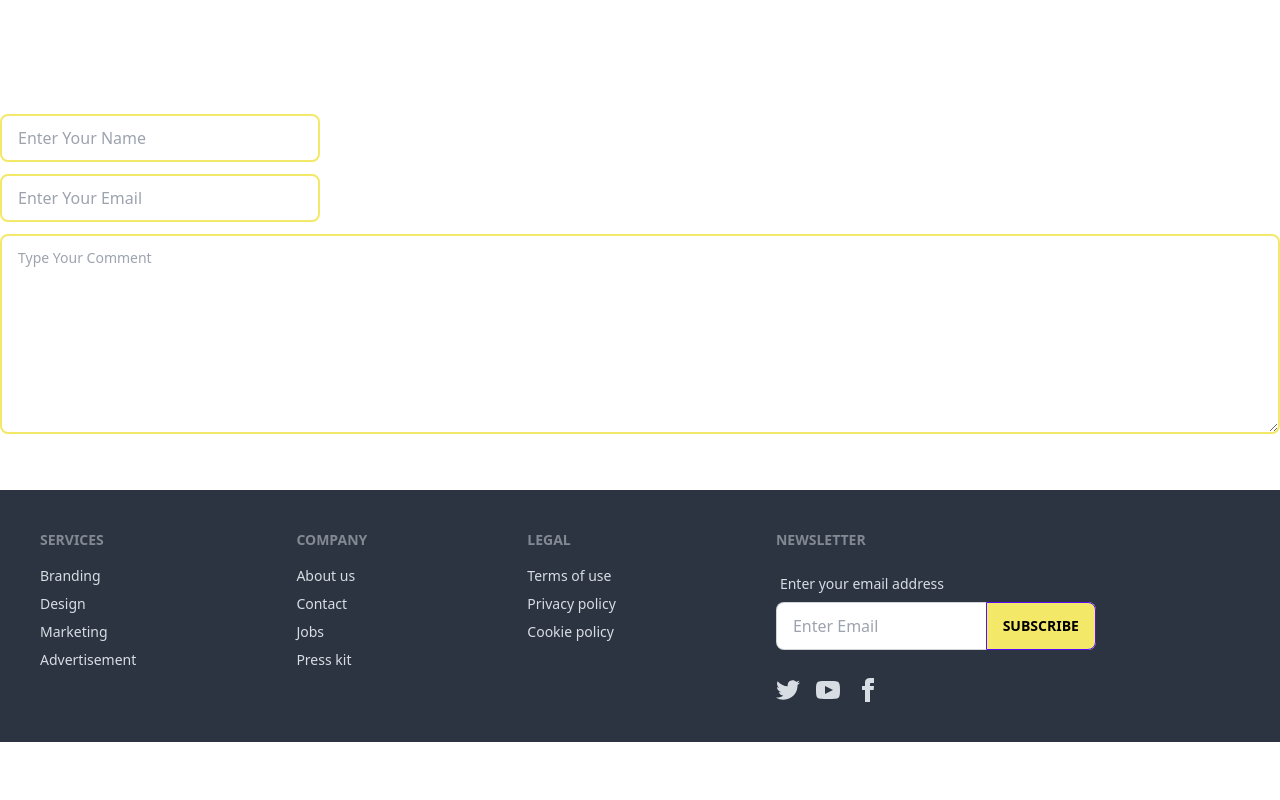
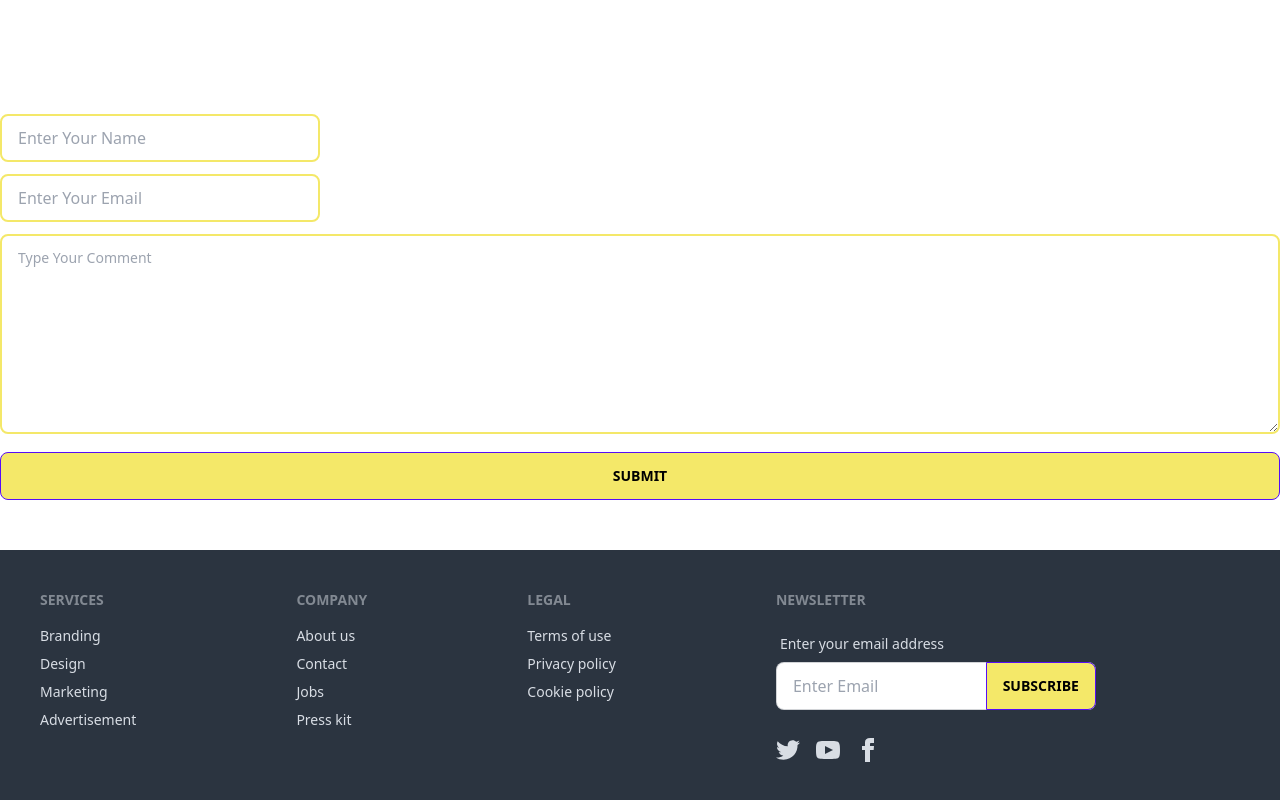
Before and after one commit to 2eg4rizve/Event-Management, a React (Vite) app: page /blog in a window 1280 px wide. Shown: the part 1150-1950 px from the top of the page. Before the commit the page ends 1892 px from the top, so only its background shows below. Built offline with nearby package versions, Linux system fonts and the light colour scheme; no server answers; sample sign-in values are in the browser's storage.

Commit message:
blog btn add

```diff
--- a/src/pages/Blog/Blog.jsx
+++ b/src/pages/Blog/Blog.jsx
@@ -77,6 +77,8 @@ const Blog = () => {
 
                 <textarea className="textarea border-[#F4E869] border-2 w-full min-h-[200px]" placeholder="Type Your Comment"></textarea>
 
+                <button className="btn btn-primary text-black w-full bg-[#F4E869]">Submit</button>
+
             </div>
         </div>
     );
```
